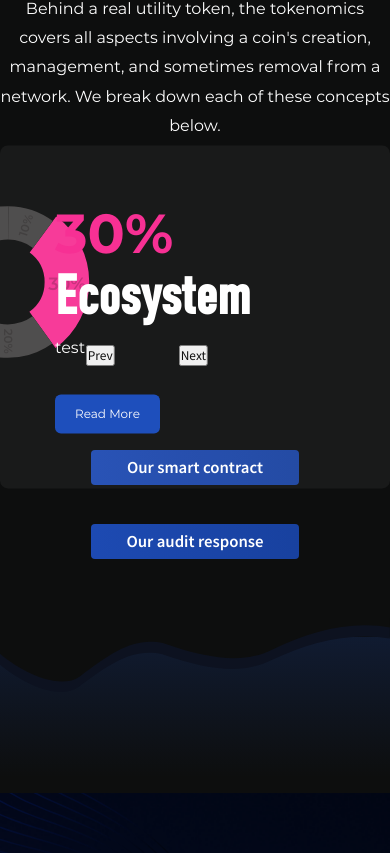
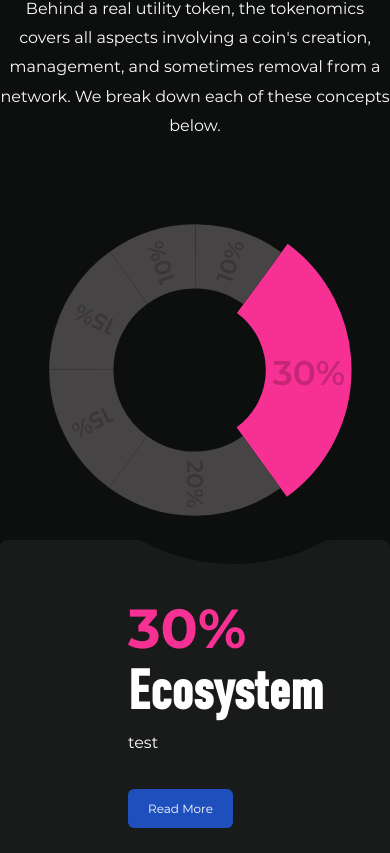
Before and after one commit to nikoescobal/threejs, a Next.js app: page /token in a window 390 px wide. Shown: the part 1931-2784 px from the top of the page. Built offline with nearby package versions, Linux system fonts and the light colour scheme.

Commit message:
made donut responsive

```diff
--- a/components/TokenPage/Graph/RotatingChart.jsx
+++ b/components/TokenPage/Graph/RotatingChart.jsx
@@ -107,7 +107,7 @@ function RotatingChart() {
   return (
     <div className={`${styles['chart-wrapper']}`}>
       <div className={`${styles['donut-wrapper']}`}>
-        <svg width="40%" height="40%" viewBox="0 0 42 42" className={`${styles.donut}`}
+        <svg width="100%" height="100%" viewBox="0 0 42 42" className={`${styles.donut}`}
         style={{
           rotate: `calc(${currentRotation}deg * -1)`
         }}>
@@ -132,8 +132,8 @@ function RotatingChart() {
             ))
           }
         </svg>
-        <button type="button" onClick={turnCounterClockwise} >Prev</button>
-      <button type="button" onClick={turnClockwise} style={{margin: '4rem'}}>Next</button>
+        {/* <button type="button" onClick={turnCounterClockwise} >Prev</button>
+        <button type="button" onClick={turnClockwise} style={{margin: '4rem'}}>Next</button> */}
       </div>
       <div className={`${styles['chart-content']}`}>
         <div className={`${styles['items-wrapper']}`}>
--- a/components/TokenPage/Graph/chart.module.scss
+++ b/components/TokenPage/Graph/chart.module.scss
@@ -16,23 +16,30 @@
 
 .chart-wrapper {
   position: relative;
-  // display: grid;
-  // grid-template-columns: repeat(2, 1fr);
+  display: flex;
+  align-items: center;
+  justify-content: center;
+  flex-direction: column;
+  // transform: translateX(-10vw);
 }
 
 .chart-content {
-  position: absolute;
+  // position: absolute;
   display: grid;
   align-items: center;
   top: 50%;
   left: 50%;
-  transform: translate(-50%, -50%);
+  transform: translateX(0vw);
+  // transform: translate(-50%, -50%);
   background: rgba(255, 255, 255, 0.05);
-  padding: clamp(1rem, 10vw + 1rem, 4rem);
+  // padding: clamp(1rem, 10vw + 1rem, 4rem);
+  padding: clamp(1rem, 10vw + 1rem, 4rem) 8rem;
   // min-width: clamp(16rem, 20vw + 10rem, 48rem);
-  min-width: 16rem;
+  // min-width: 16rem;
+  max-height: 28rem;
   width: 100%;
-  max-width: 40rem;
+  max-width: 50rem;
+  // max-width: 75vw;
   border-radius: 8px;
 }
 
@@ -61,18 +68,27 @@
 }
 
 .donut-wrapper {
-  transform: translateX(-18vw);
+  // transform: translateX(-18vw);
+  position: relative;
+  z-index: 1;
+  // min-width: 40vw !important;
+  min-width: 16rem;
+  margin: 1rem;
+  // scale: 1.5;
 }
 
-.donut-wrapper::after {
-  // content:'';
-  background: white;
-  height: 2px;
-  width: 100%;
+.donut-wrapper::before {
+  content:'';
+  background: $dark-background;
+  height: calc(100% + 5rem);
+  aspect-ratio: 1;
+  // width: 100%;
   position: absolute;
-  top: 47%;
+  top: 50%;
   left: 50%;
-  transform: translate(-50%, -50%);
+  border-radius: 50%;
+  transform: translate(-40%, -50%);
+  // z-index: 1;
 }
 
 .donut-segment {
@@ -92,3 +108,43 @@
 .donut g.active text {
   font-size: 0.3rem;
 }
+
+@media only screen and (min-width: 768px) {
+  .chart-wrapper {
+    position: relative;
+    display: flex;
+    align-items: center;
+    justify-content: start;
+    flex-direction: row;
+  }
+
+  .donut-wrapper {
+    margin: 0;
+    min-width: 30rem;
+    transform: translateX(-45%);
+  }
+
+  .chart-content {
+    transform: translateX(-40%);
+  }
+}
+
+@media only screen and (min-width: 768px) {
+  .chart-wrapper {
+    position: relative;
+    display: flex;
+    align-items: center;
+    justify-content: start;
+    flex-direction: row;
+  }
+
+  .donut-wrapper {
+    margin: 0;
+    min-width: 30rem;
+    transform: translateX(-45%);
+  }
+
+  .chart-content {
+    transform: translateX(-28%);
+  }
+}
```
